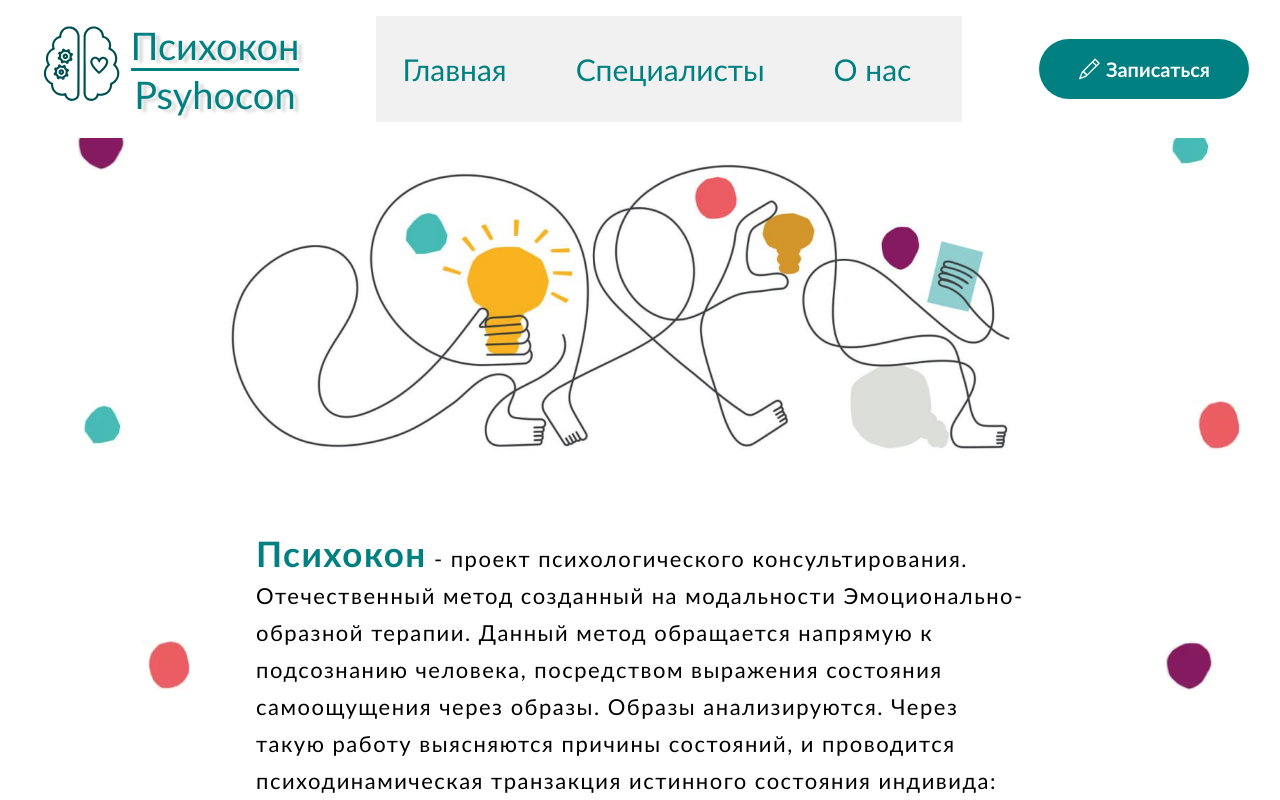
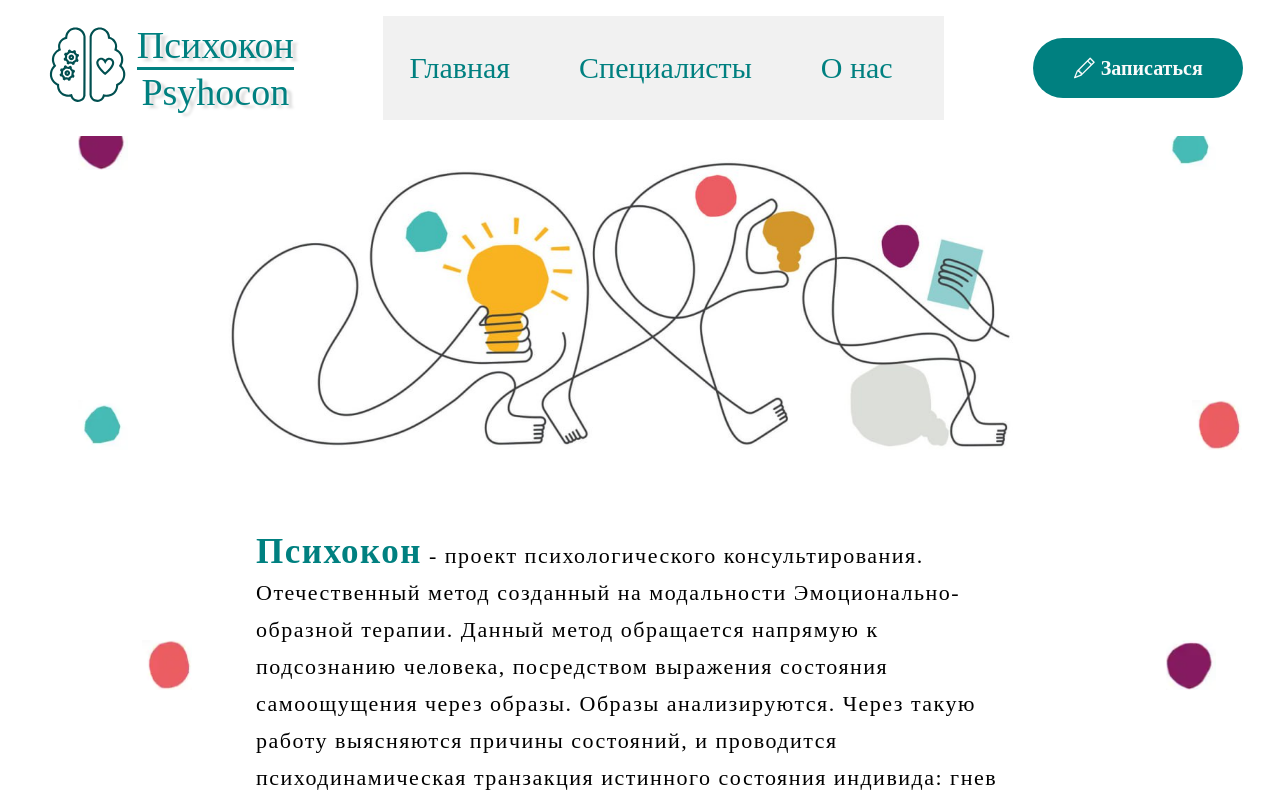
Before and after one commit to ch1cano/psychocon, a Next.js app: page / in a window 1280 px wide. Shown: the top 800 px of the page. Built offline with nearby package versions, Linux system fonts and the light colour scheme.

Commit message:
add fonts

```diff
--- a/src/globals.css
+++ b/src/globals.css
@@ -1,9 +1,10 @@
 * {
 	margin: 0;
 	padding: 0;
-	font-family: Calibri, sans-serif;
+	font-family: 'Quintessential', cursive;
 	outline: none;
 	box-sizing: border-box;
+	@import url('https://fonts.googleapis.com/css2?family=Quintessential&display=swap');
 }
 
 ul li {
```
